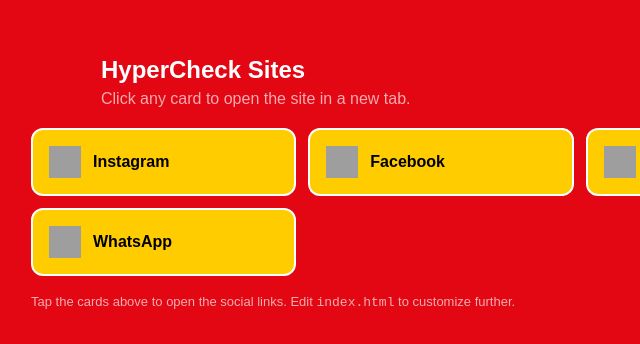
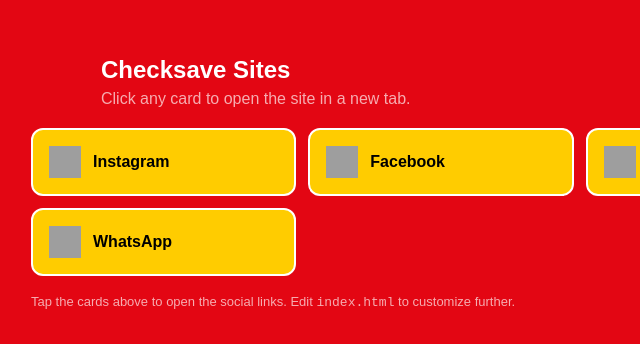
Before and after one commit to irfaans34/Hypercheck_Checksave_QR, a plain HTML site: page index.html in a window 1280 px wide. Shown: the part 212-556 px from the top of the page, 199-839 px from the left. Drawn offline with Linux system fonts and the light colour scheme; grey boxes are pictures that could not be loaded.

Commit message:
Update index.html

```diff
--- a/index.html
+++ b/index.html
@@ -3,8 +3,9 @@
 <head>
   <meta charset="utf-8" />
   <meta name="viewport" content="width=device-width, initial-scale=1" />
-  <title>HyperCheck Sites</title>
+  <title>Checksave Sites</title>
   <meta name="description" content="HyperCheck Supermarket Links" />
+
   <style>
     :root{--bg:#e30613;--card:#ffcc00;--accent:#fff;--muted:#ffffffaa}
     *{box-sizing:border-box}
@@ -27,7 +28,7 @@
     <header>
       <div class="logo"></div>
       <div>
-        <h1>HyperCheck Sites</h1>
+        <h1>Checksave Sites</h1>
         <p class="lead">Click any card to open the site in a new tab.</p>
       </div>
     </header>
```
